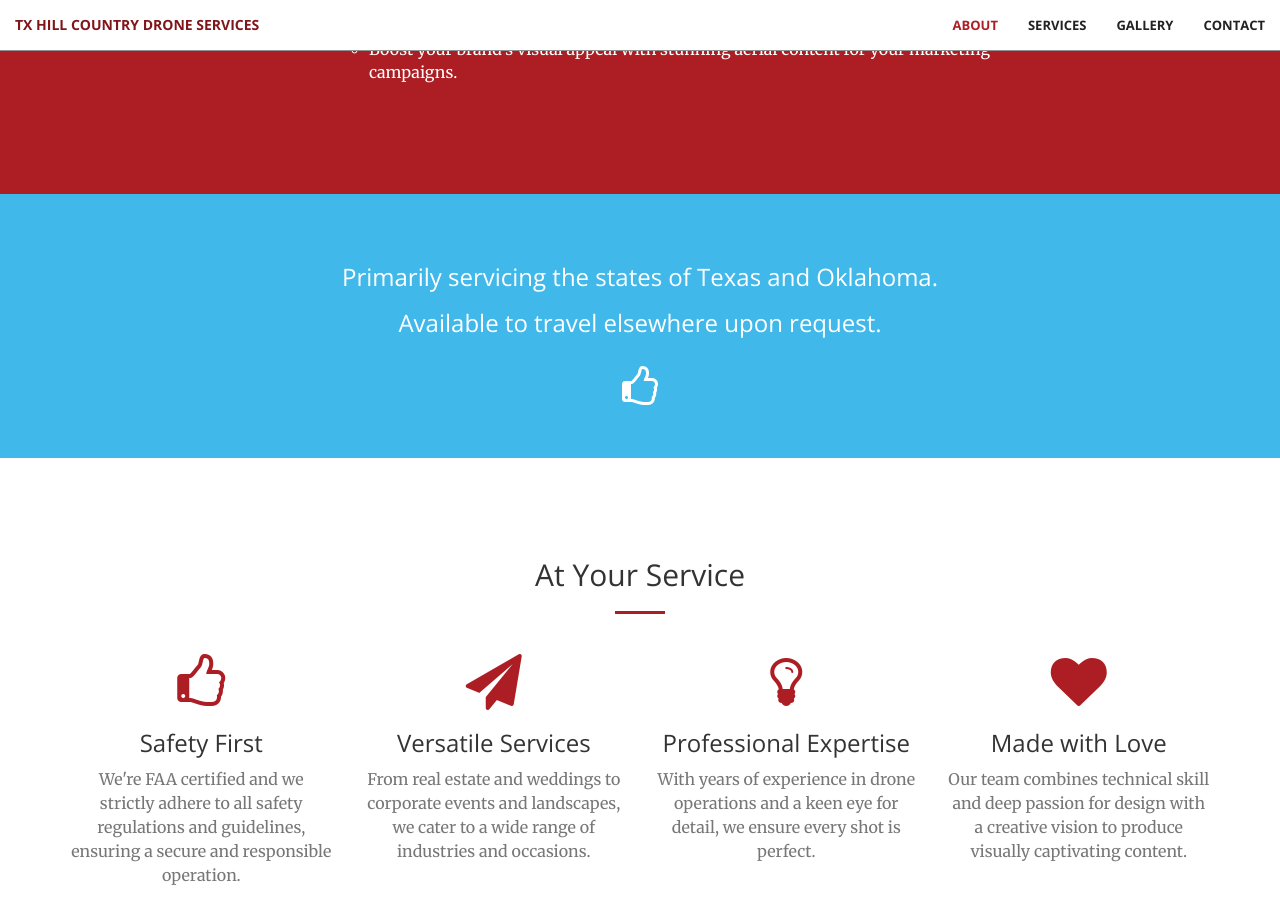
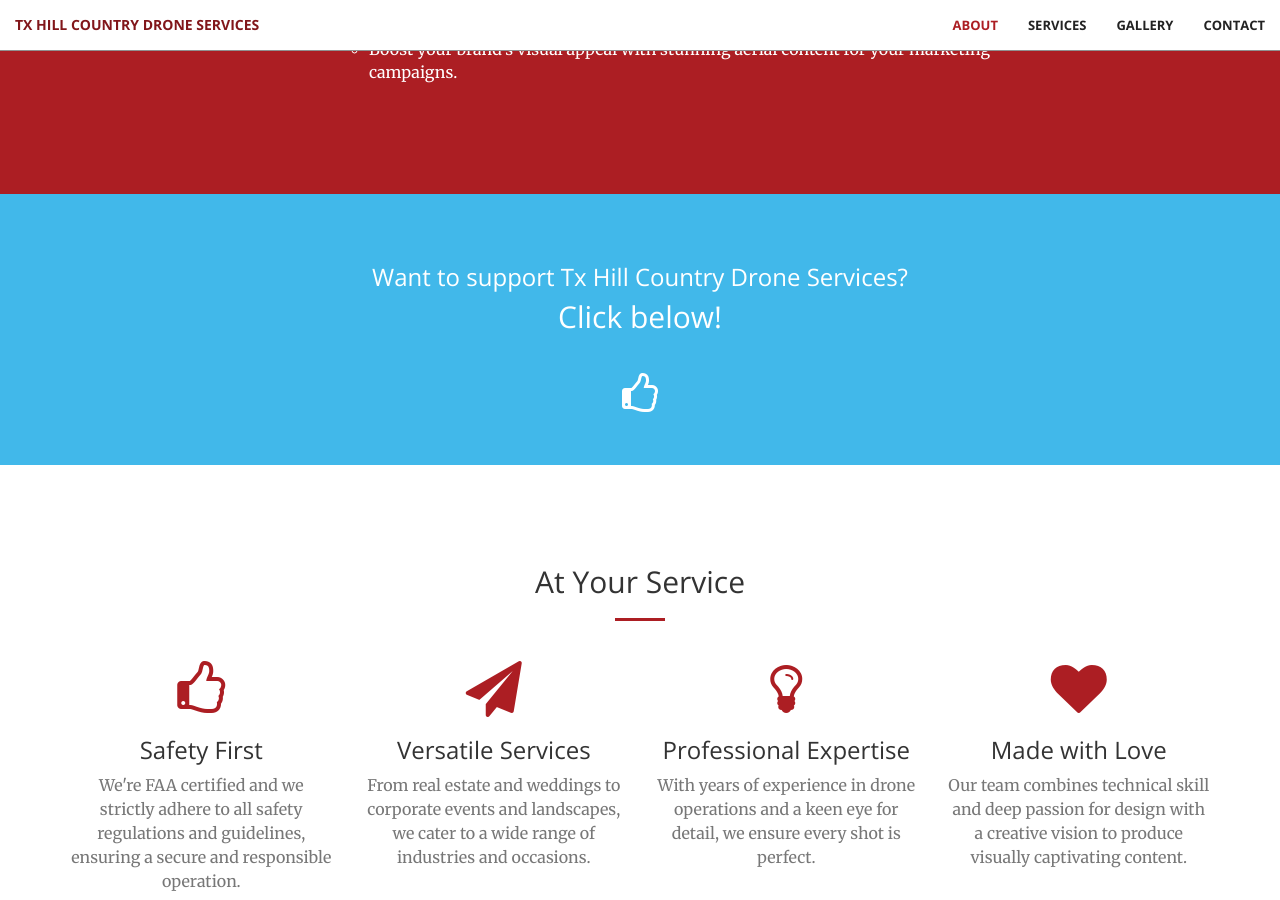
Before and after one commit to thcdroneservices/thcdroneservices.github.io, a Jekyll site: the page built from index.html, in a window 1280 px wide and 900 px high, scrolled down 1665 px. Built offline with Jekyll 4.4.1, drawn with Linux system fonts in a browser that asks for light colours; some of the changed text lies outside the part shown.

Commit message:
update to "support us"

```diff
--- a/_includes/aside3.html
+++ b/_includes/aside3.html
@@ -1,8 +1,8 @@
 <aside class="bg-med">
     <div class="container text-center">
         <div class="call-to-action">
-            <h3 style="text-align: center;">Primarily servicing the states of Texas and Oklahoma.</h3>
-            <h3 style="text-align: center;">Available to travel elsewhere upon request.</h3>
+            <h3 style="text-align: center;">Want to support Tx Hill Country Drone Services?</h3>
+            <h2 style="text-align: center;">Click below!</h2>
             <br>
             <i class="fa fa-thumbs-o-up fa-3x wow bounceIn" data-wow-delay=".1s"></i>
         </div>
```
